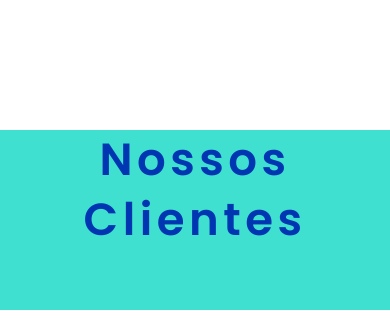
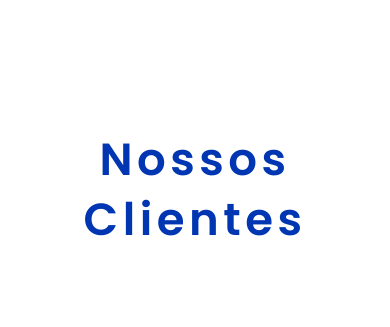
Before and after one commit to reginadiana/rebase, a plain HTML site: page index.html in a window 390 px wide. Shown: the part 3167-3494 px from the top of the page. Drawn offline with nearby package versions, Linux system fonts and the light colour scheme.

Commit message:
Version mobile to portifolio

```diff
--- a/style/index.css
+++ b/style/index.css
@@ -220,9 +220,9 @@ section .container {
   font-size: 45px;
   line-height: 1.33;
   letter-spacing: 4.5px;
-  margin: auto;
   padding-bottom: 60px;
-  background-color: turquoise;
+  margin-left: 10px;
+  margin-right: 10px;
 }
 
 .clients span, h3 {
```
